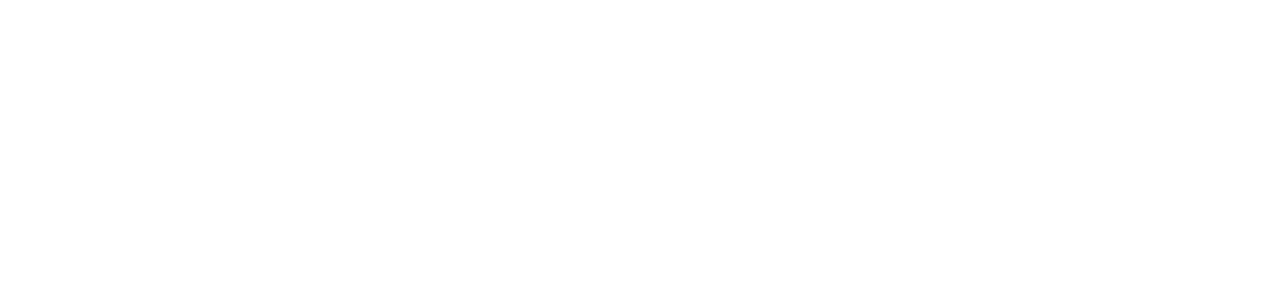
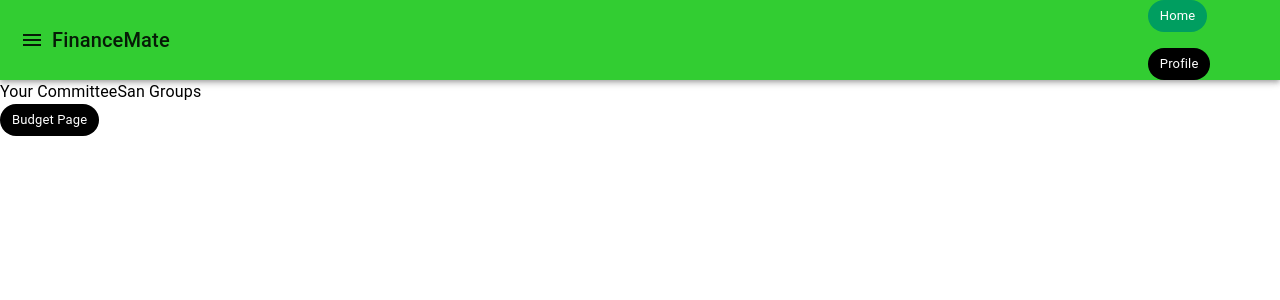
Before and after one commit to AleHS01/frontendCapstone, a React (Create React App) app in the folder finance-mate/: page /committeesan in a window 1280 px wide. Before the commit this address had no page. Shown: the top 300 px of the page. Built offline with nearby package versions, Linux system fonts and the light colour scheme.

Commit message:
Create commitee-san landing page

```diff
--- a/finance-mate/package.json
+++ b/finance-mate/package.json
@@ -5,8 +5,8 @@
   "dependencies": {
     "@emotion/react": "^11.11.1",
     "@emotion/styled": "^11.11.0",
-    "@mui/icons-material": "^5.14.0",
-    "@mui/material": "^5.14.0",
+    "@mui/icons-material": "^5.14.1",
+    "@mui/material": "^5.14.1",
     "@nivo/line": "^0.83.0",
     "@nivo/pie": "^0.83.0",
     "@react-oauth/google": "^0.11.0",
--- a/finance-mate/src/App.js
+++ b/finance-mate/src/App.js
@@ -24,6 +24,7 @@
 
 import BudgetPage from "./components/BudgetPage";
 import Wallet from "./components/Wallet";
+import LandingPage from "./components/committeeSan/LandingPage";
 
 function App() {
   return (
@@ -57,6 +58,7 @@
           {/* <Route path="/trans-cat" element={<TransactionCatergory/>}/> */}
 
           <Route path="/wallet" element={<Wallet />} />
+          <Route path = "/committeesan" element = {<LandingPage/>}/>
         </Routes>
       </div>
     </Router>
--- /dev/null
+++ b/finance-mate/src/components/PaymentForm.jsx
@@ -0,0 +1,64 @@
+import React, { useState } from 'react';
+import { CardElement, useStripe, useElements } from '@stripe/react-stripe-js';
+import axios from 'axios';
+
+const PaymentForm = () => {
+  const stripe = useStripe();
+  const elements = useElements();
+  const [loading, setLoading] = useState(false);
+  const [errorMessage, setErrorMessage] = useState('');
+  const [paymentSuccess, setPaymentSuccess] = useState(false);
+
+  const handleSubmit = async (event) => {
+    event.preventDefault();
+
+    setLoading(true);
+    setErrorMessage('');
+
+    // Create a payment method using the CardElement
+    const { error, paymentMethod } = await stripe.createPaymentMethod({
+      type: 'card',
+      card: elements.getElement(CardElement),
+    });
+
+    if (error) {
+      setLoading(false);
+      setErrorMessage(error.message);
+    } else {
+      // Payment method created successfully, send it to backend for processing
+      const { data } = await axios.post('https://localhost:8080/api/stripe/process-payment', {
+        paymentMethodId: paymentMethod.id,
+        amount: 1000, // Replace with the actual amount to charge (in cents)
+        currency: 'usd', // Replace with the desired currency
+      });
+
+      if (data.success) {
+        setPaymentSuccess(true);
+      } else {
+        setLoading(false);
+        setErrorMessage('Payment failed. Please try again.');
+      }
+    }
+  };
+
+  return (
+    <div>
+      {paymentSuccess ? (
+        <div>
+          <h2>Payment Successful!</h2>
+          <p>Thank you for your contribution.</p>
+        </div>
+      ) : (
+        <form onSubmit={handleSubmit}>
+          <CardElement />
+          <button type="submit" disabled={!stripe || loading}>
+            {loading ? 'Processing...' : 'Pay Now'}
+          </button>
+          {errorMessage && <div className="error-message">{errorMessage}</div>}
+        </form>
+      )}
+    </div>
+  );
+};
+
+export default PaymentForm;
--- /dev/null
+++ b/finance-mate/src/components/committeeSan/LandingPage.jsx
@@ -0,0 +1,109 @@
+import { createTheme, ThemeProvider } from '@mui/material/styles';
+import { AppBar, Toolbar, Typography, Button, IconButton, Card, CardContent, Table, TableBody, TableCell, TableContainer, TableHead, TableRow, Paper, CssBaseline, Grid, Chip} from '@mui/material';
+import MenuIcon from '@mui/icons-material/Menu';
+import { Link } from 'react-router-dom';
+
+
+
+const theme = createTheme({
+  palette: {
+    primary: {
+      main: '#32CD32', // You can adjust this green color as needed
+    },
+    secondary: {
+      main: '#000000', // Black
+    },
+    background: {
+      default: '#ffffff', // White
+    },
+    text: {
+      primary: '#000000', // Black
+    },
+  },
+});
+
+const Header = () => (
+  <AppBar position="static">
+    <Toolbar>
+      <IconButton edge="start" color="inherit" aria-label="menu">
+        <MenuIcon />
+      </IconButton>
+      <Typography variant="h6" style={{ flexGrow: 1, marginRight: '978px' }}>
+        FinanceMate
+      </Typography>
+      {/* <Button color="inherit">Home</Button>
+      <Button color="inherit">Profile</Button> */}
+      <Grid container spacing={2}>
+      <Grid item>
+        <Chip
+          label="Home"
+          component={Link}
+          to="/budgetform"
+          clickable
+          size='medium'
+          sx={{
+            backgroundColor: "#009E60",
+            color: "#fff",
+            "&:hover": {
+              backgroundColor: "#05377f",
+            },
+          }}
+        />
+      </Grid>
+      <Grid item>
+        <Chip
+          label="Profile"
+          component={Link}
+          to="/budget-view"
+          clickable
+          size='medium'
+          sx={{
+            backgroundColor: "black",
+            color: "white",
+            "&:hover": {
+              backgroundColor: "#05377f",
+            },
+
+          }}
+        />
+      </Grid>
+    </Grid>
+    </Toolbar>
+  </AppBar>
+);
+
+
+
+const LandingPage = () => {
+
+
+
+
+  return (
+    <ThemeProvider theme={theme}>
+      <CssBaseline />
+      <Header />
+      <div>
+        <Typography variant="p">Your CommitteeSan Groups</Typography>
+        <Grid item>
+        <Chip
+          label="Budget Page"
+          component={Link}
+          to="/budget-view"
+          clickable
+          sx={{
+            backgroundColor: "black",
+            color: "white",
+            "&:hover": {
+              backgroundColor: "#05377f",
+            },
+          }}
+        />
+      </Grid>
+
+      </div>
+    </ThemeProvider>
+  );
+}
+
+export default LandingPage;
```
Also changed, not shown: 1 other file (tests, documents, lock files or other folders).
